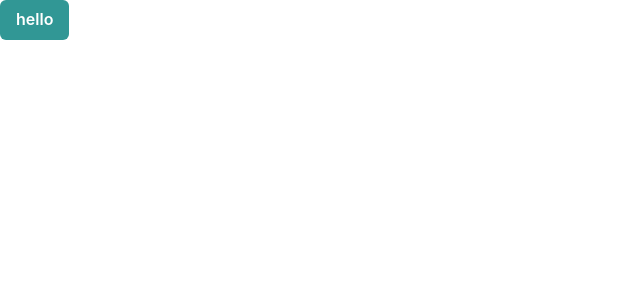
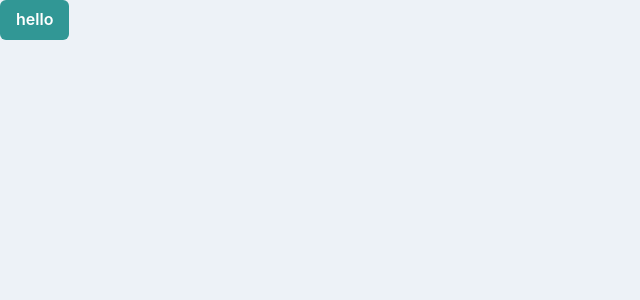
Before and after one commit to m-abe-dev/user-management-app, a React (Create React App) app: page / in a window 1280 px wide. Shown: the top 300 px of the page, without its empty margins (0-640 px from the left). Built offline with nearby package versions, Linux system fonts and the light colour scheme.

Commit message:
Globalなスタイルを設定する

```diff
--- a/src/App.tsx
+++ b/src/App.tsx
@@ -1,9 +1,9 @@
 import { Button, ChakraProvider } from "@chakra-ui/react";
-import "./styles.css";
+import theme from "./theme/theme";
 
 export default function App() {
   return (
-    <ChakraProvider>
+    <ChakraProvider theme={theme}>
       <Button colorScheme="teal">hello</Button>
     </ChakraProvider>
   );
--- /dev/null
+++ b/src/theme/theme.ts
@@ -0,0 +1,13 @@
+import { extendTheme } from "@chakra-ui/react";
+
+const theme = extendTheme({
+  styles: {
+    global: {
+      body: {
+        backgroundColor: "gray.100",
+        color: "gray.800"
+      }
+    }
+  }
+});
+export default theme;
```
